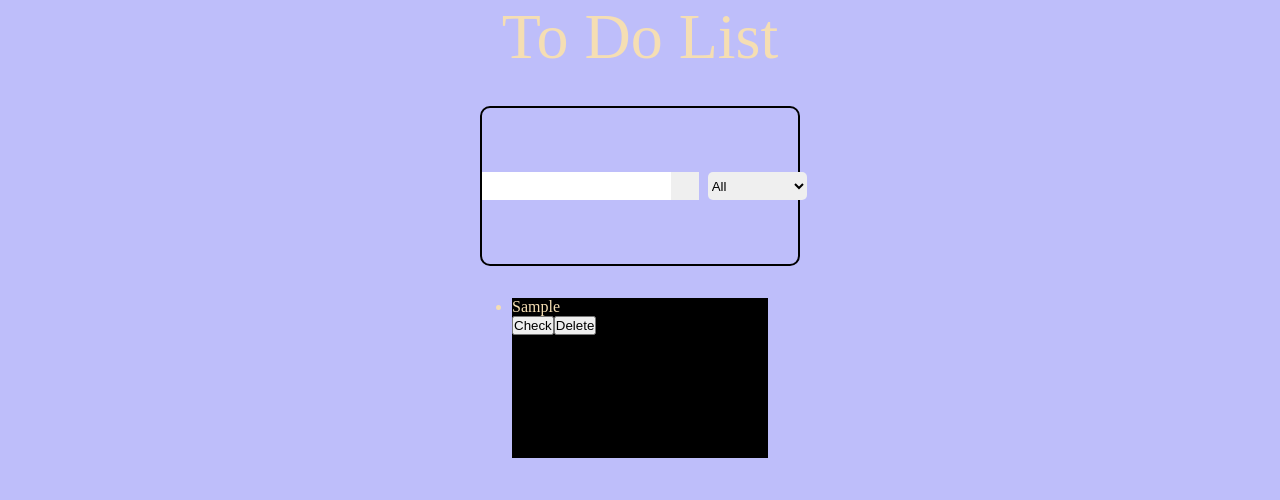
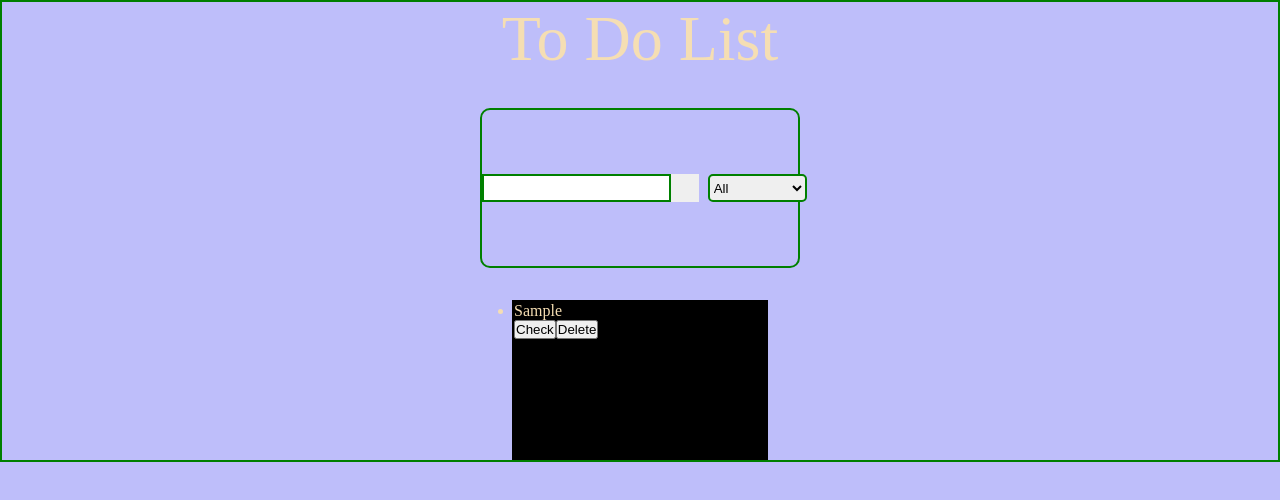
Before and after one commit to CristoforosChoras/to-do-list-react, a React (Create React App) app: page / in a window 1280 px wide. Both pictures are taken after typing "Sample" into the empty fields and a click on the button 685 px from the left and 186 px from the top of the page. Shown: the top 500 px of the page. Built offline with nearby package versions, Linux system fonts and the light colour scheme.

Commit message:
drop menu

```diff
--- a/src/App.css
+++ b/src/App.css
@@ -15,7 +15,7 @@ body {
   justify-content: center;
   flex-direction: column;
   gap: 2rem;
-}
+  border: 2px green solid;}
 .header {
   font-size: 4rem;
 }
@@ -27,13 +27,12 @@ form {
   justify-content: center;
   align-items: center;
   border-radius: 10px;
-  border: 2px black solid;
+  border: 2px green solid;
 }
 .toDoInput {
   width: 70%;
   height: 1.7rem;
-  border: none;
-
+  border: 2px green solid;
 }
 .btn {
   width: 2rem;
@@ -49,12 +48,14 @@ form {
   border-radius: 5px;
   cursor: pointer;
   margin: 9%;
+  border: 2px green solid;
 }
 
 .holdItems{
   background-color: black;
   width: 20vw;
   height: 20vh;
+  border: 2px black solid;
 }
 .checked{
 display: none;}
--- a/src/App.js
+++ b/src/App.js
@@ -1,4 +1,4 @@
-import React, { useState } from "react";
+import React, { useState, useEffect } from "react";
 import "./App.css";
 //components
 import Form from "./components/Form";
@@ -7,7 +7,24 @@ import ToDoList from "./components/ToDoList";
 function App() {
   const [inputText, setInputText] = useState("");
   const [todo, setTodo] = useState([]);
-  const [status, setStatus]= useState("all")
+  const [status, setStatus] = useState("all");
+  const [filterStatus, setFilterStatus] = useState([]);
+  useEffect(() => {
+    filterHandler();
+  }, [todo, status]);
+  const filterHandler = () => {
+    switch (status) {
+      case "checked":
+        setFilterStatus(todo.filter((item) => item.checked === true));
+        break;
+      case "more":
+        setFilterStatus(todo.filter((item) => item.checked === false));
+        break;
+      default:
+        setFilterStatus(todo);
+        break;
+    }
+  };
 
   return (
     <div className="App">
@@ -19,7 +36,7 @@ function App() {
         setInputText={setInputText}
         setStatus={setStatus}
       />
-      <ToDoList setTodo={setTodo} todo={todo} />
+      <ToDoList filterStatus={filterStatus} setTodo={setTodo} todo={todo} />
     </div>
   );
 }
--- a/src/components/Form.js
+++ b/src/components/Form.js
@@ -1,6 +1,6 @@
 import React from "react";
 
-const Form = ({ setInputText, todo, setTodo, inputText }) => {
+const Form = ({ setInputText, todo, setTodo, inputText,setStatus }) => {
   const inputTextHandler = (event) => {
     setInputText(event.target.value);
   };
@@ -14,7 +14,7 @@ const Form = ({ setInputText, todo, setTodo, inputText }) => {
   };
 
   const statusHandler =(event)=>{
-    console.log(event);
+setStatus(event.target.value)
   }
 
   return (
--- a/src/components/ToDoList.js
+++ b/src/components/ToDoList.js
@@ -1,11 +1,11 @@
 import React from "react";
 import ListTodo from "./Todo";
 
-const ToDoList = ({ todo, setTodo }) => {
+const ToDoList = ({ todo, setTodo ,filterStatus}) => {
   return (
     <div className="toDoContainer">
       <ul className="toDoItem">
-        {todo.map((todoItem) => (
+        {filterStatus.map((todoItem) => (
           <ListTodo
             setTodo={setTodo}
             todo={todo}
```
